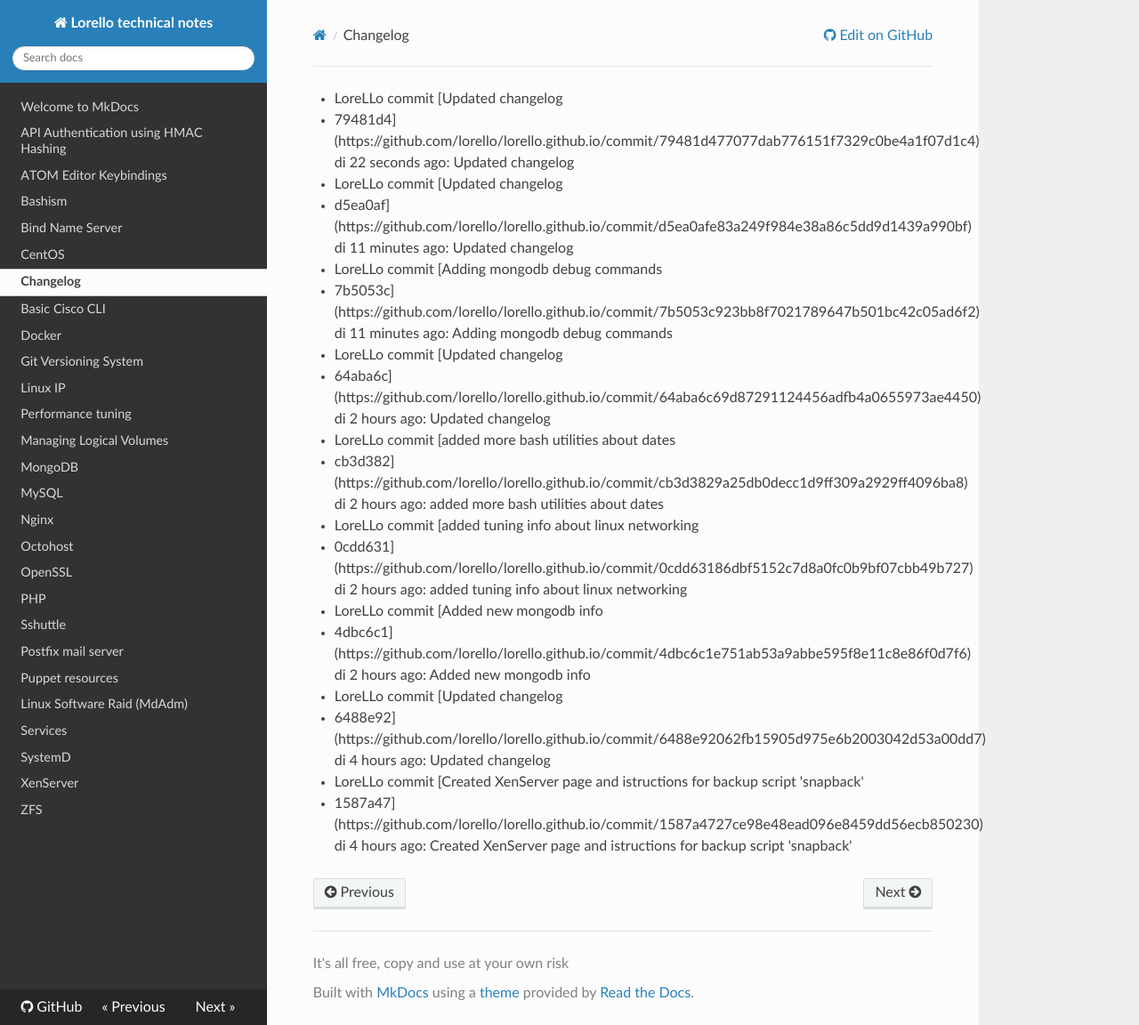
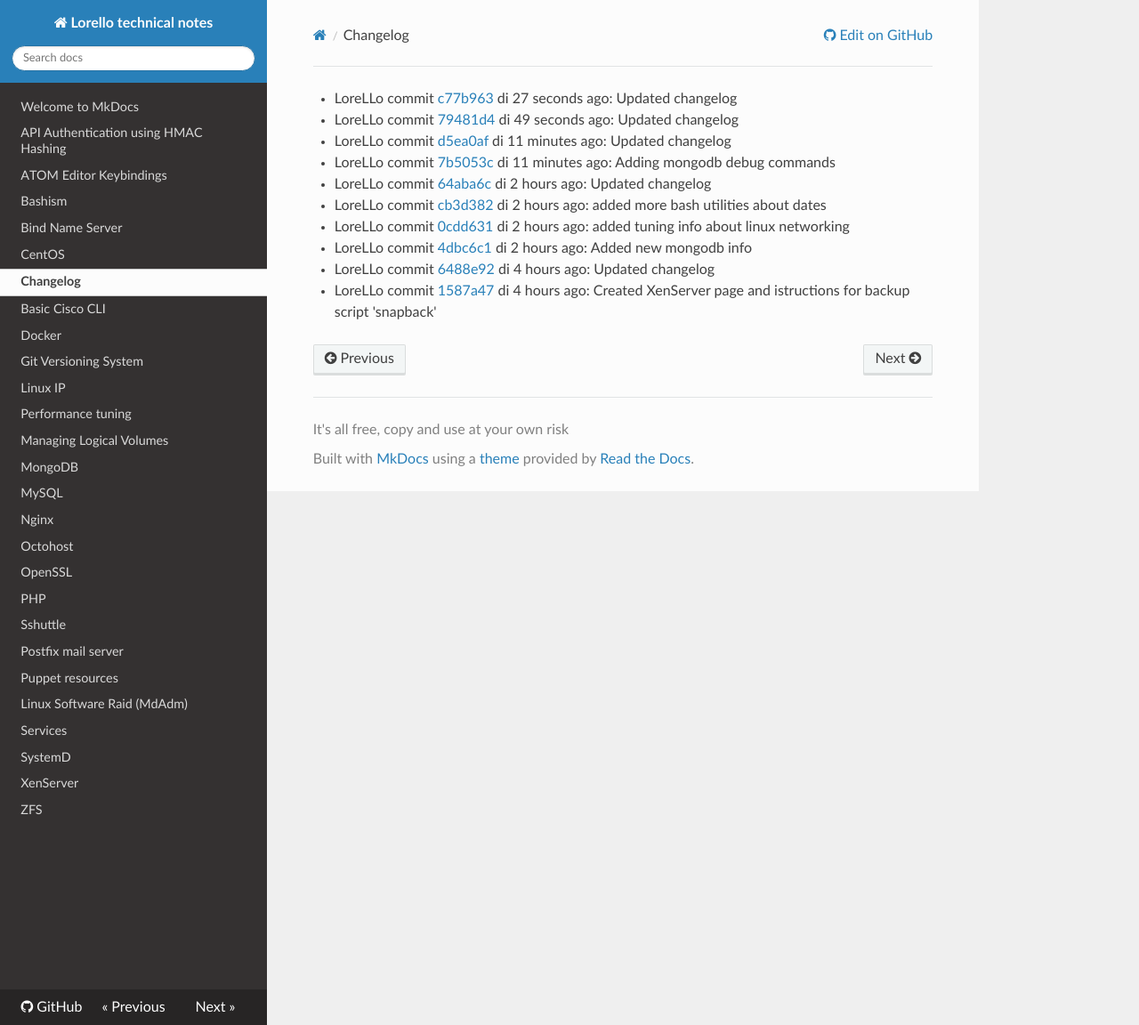
Before and after one commit to lorello/lorello.github.io, an MkDocs documentation site: the page built from docs/changelog.md, in a window 1280 px wide and 1152 px high. Shown: the whole window at 89% size. Built offline with MkDocs 1.6.1, drawn with Linux system fonts in a browser that asks for light colours; nearby versions of some CDN libraries.

Commit message:
Updated changelog

```diff
--- a/docs/changelog.md
+++ b/docs/changelog.md
@@ -1,26 +1,19 @@
-* LoreLLo commit [Updated changelog
- - 79481d4](https://github.com/lorello/lorello.github.io/commit/79481d477077dab776151f7329c0be4a1f07d1c4) di 22 seconds ago: Updated changelog
+* LoreLLo commit [c77b963](https://github.com/lorello/lorello.github.io/commit/c77b963eff00194efd9a971f3d80128bfb397225) di 27 seconds ago: Updated changelog
 
-* LoreLLo commit [Updated changelog
- - d5ea0af](https://github.com/lorello/lorello.github.io/commit/d5ea0afe83a249f984e38a86c5dd9d1439a990bf) di 11 minutes ago: Updated changelog
+* LoreLLo commit [79481d4](https://github.com/lorello/lorello.github.io/commit/79481d477077dab776151f7329c0be4a1f07d1c4) di 49 seconds ago: Updated changelog
 
-* LoreLLo commit [Adding mongodb debug commands
- - 7b5053c](https://github.com/lorello/lorello.github.io/commit/7b5053c923bb8f7021789647b501bc42c05ad6f2) di 11 minutes ago: Adding mongodb debug commands
+* LoreLLo commit [d5ea0af](https://github.com/lorello/lorello.github.io/commit/d5ea0afe83a249f984e38a86c5dd9d1439a990bf) di 11 minutes ago: Updated changelog
 
-* LoreLLo commit [Updated changelog
- - 64aba6c](https://github.com/lorello/lorello.github.io/commit/64aba6c69d87291124456adfb4a0655973ae4450) di 2 hours ago: Updated changelog
+* LoreLLo commit [7b5053c](https://github.com/lorello/lorello.github.io/commit/7b5053c923bb8f7021789647b501bc42c05ad6f2) di 11 minutes ago: Adding mongodb debug commands
 
-* LoreLLo commit [added more bash utilities about dates
- - cb3d382](https://github.com/lorello/lorello.github.io/commit/cb3d3829a25db0decc1d9ff309a2929ff4096ba8) di 2 hours ago: added more bash utilities about dates
+* LoreLLo commit [64aba6c](https://github.com/lorello/lorello.github.io/commit/64aba6c69d87291124456adfb4a0655973ae4450) di 2 hours ago: Updated changelog
 
-* LoreLLo commit [added tuning info about linux networking
- - 0cdd631](https://github.com/lorello/lorello.github.io/commit/0cdd63186dbf5152c7d8a0fc0b9bf07cbb49b727) di 2 hours ago: added tuning info about linux networking
+* LoreLLo commit [cb3d382](https://github.com/lorello/lorello.github.io/commit/cb3d3829a25db0decc1d9ff309a2929ff4096ba8) di 2 hours ago: added more bash utilities about dates
 
-* LoreLLo commit [Added new mongodb info
- - 4dbc6c1](https://github.com/lorello/lorello.github.io/commit/4dbc6c1e751ab53a9abbe595f8e11c8e86f0d7f6) di 2 hours ago: Added new mongodb info
+* LoreLLo commit [0cdd631](https://github.com/lorello/lorello.github.io/commit/0cdd63186dbf5152c7d8a0fc0b9bf07cbb49b727) di 2 hours ago: added tuning info about linux networking
 
-* LoreLLo commit [Updated changelog
- - 6488e92](https://github.com/lorello/lorello.github.io/commit/6488e92062fb15905d975e6b2003042d53a00dd7) di 4 hours ago: Updated changelog
+* LoreLLo commit [4dbc6c1](https://github.com/lorello/lorello.github.io/commit/4dbc6c1e751ab53a9abbe595f8e11c8e86f0d7f6) di 2 hours ago: Added new mongodb info
 
-* LoreLLo commit [Created XenServer page and istructions for backup script 'snapback'
- - 1587a47](https://github.com/lorello/lorello.github.io/commit/1587a4727ce98e48ead096e8459dd56ecb850230) di 4 hours ago: Created XenServer page and istructions for backup script 'snapback'
+* LoreLLo commit [6488e92](https://github.com/lorello/lorello.github.io/commit/6488e92062fb15905d975e6b2003042d53a00dd7) di 4 hours ago: Updated changelog
+
+* LoreLLo commit [1587a47](https://github.com/lorello/lorello.github.io/commit/1587a4727ce98e48ead096e8459dd56ecb850230) di 4 hours ago: Created XenServer page and istructions for backup script 'snapback'
```
